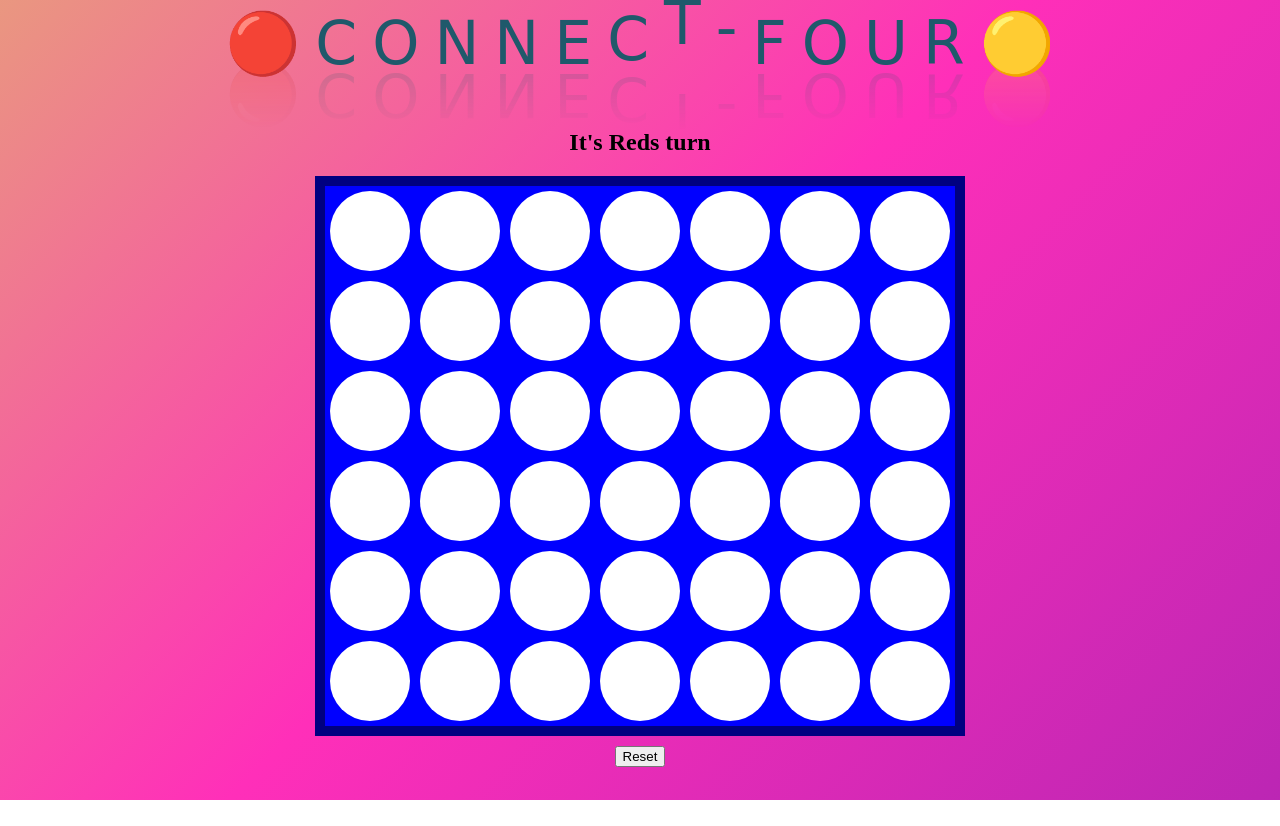
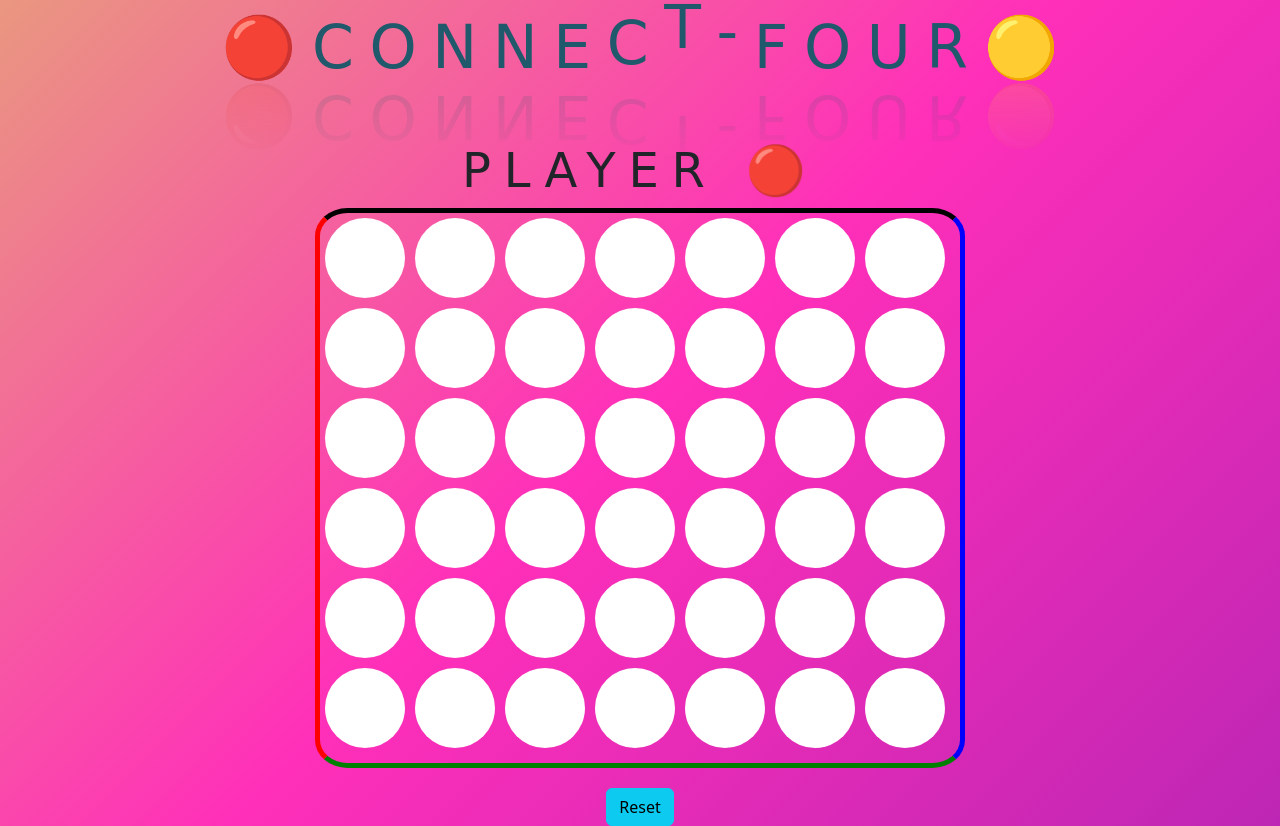
Before and after one commit to trimoni/Connect-Four-Unit-1, a plain HTML site: page index.html in a window 1280 px wide. Before the commit the page ends 800 px from the top, so only its background shows below. Drawn offline with nearby package versions, Linux system fonts and the light colour scheme; a web font is replaced by a local one.

Commit message:
animate rainbow

```diff
--- a/css/style.css
+++ b/css/style.css
@@ -59,6 +59,12 @@ body {
 
 #message{
   margin-top: 50px;
+  letter-spacing: .8rem;
+  font-size: 3rem;
+  display: flex;
+  align-content: center;
+  font-family: 'Sonsie One', cursive;
+
 }
 
 #board {
@@ -66,11 +72,14 @@ body {
   grid-template-rows: repeat(6, 90px);
   grid-template-columns: repeat(7, 90px);
   margin: 0 auto;
-  height: 540px;
-  width: 630px;
-  background-color: blue;
-  border: 10px solid navy;
-
+  height: 560px;
+  width: 650px;
+  border-radius: 5%;
+  border-left: 5px solid red;
+  border-bottom: 5px solid green;
+  border-right: 5px solid blue;
+  border-top: 5px solid black;
+  animation: pulse 2.5s ease-in infinite;
 }
 
 #board > div {
@@ -79,14 +88,18 @@ body {
   margin: 0 auto;
   height: 80px;
   width: 80px;
-  background-color: white;
+  background-image: none;
   border-radius: 50%;
   margin-top: 5px;
 }
 
 #resetBtn {
   margin: 0 auto;
-  margin-top : 10px;
+  margin-top : 20px;
+}
+
+#resetBtn:hover {
+  animation: pulse 0.5s ease-in infinite;
 }
 
 @media only screen and (min-width: 714px) { body {
@@ -94,16 +107,3 @@ body {
   flex-direction: column;
 }
 }
-
-
-/* @keyframes colorChange {
-  to {
-      opacity: 1;
-  }
-
-  from {
-      opacity: 1;
-      background-color: var(--bgColor);
-
-  }
-} */
--- a/index.html
+++ b/index.html
@@ -4,6 +4,16 @@
     <meta charset="UTF-8" />
     <meta http-equiv="X-UA-Compatible" content="IE=edge" />
     <meta name="viewport" content="width=device-width, initial-scale=1.0" />
+    <link
+      rel="stylesheet"
+      href="https://cdnjs.cloudflare.com/ajax/libs/animate.css/4.1.1/animate.min.css"
+    />
+    <link
+      href="https://cdn.jsdelivr.net/npm/bootstrap@5.2.1/dist/css/bootstrap.min.css"
+      rel="stylesheet"
+      integrity="sha384-iYQeCzEYFbKjA/T2uDLTpkwGzCiq6soy8tYaI1GyVh/UjpbCx/TYkiZhlZB6+fzT"
+      crossorigin="anonymous"
+    />
     <link rel="preconnect" href="https://fonts.googleapis.com" />
     <link rel="preconnect" href="https://fonts.gstatic.com" crossorigin />
     <link
@@ -11,6 +21,11 @@
       rel="stylesheet"
     />
     <link rel="stylesheet" href="./css/style.css" />
+    <script
+      src="https://cdn.jsdelivr.net/npm/bootstrap@5.2.1/dist/js/bootstrap.bundle.min.js"
+      integrity="sha384-u1OknCvxWvY5kfmNBILK2hRnQC3Pr17a+RTT6rIHI7NnikvbZlHgTPOOmMi466C8"
+      crossorigin="anonymous"
+    ></script>
     <script defer src="/js/app.js"></script>
     <title>Connect Four</title>
   </head>
@@ -31,7 +46,7 @@
       <span style="--i: 13">R</span>
       <span style="--i: 14">🟡</span>
     </div>
-    <h2 id="message"></h2>
+    <h2 class="animate__animated animate__bounce" id="message"></h2>
     <section id="board">
       <div id="sq41"></div>
       <div id="sq40"></div>
@@ -77,7 +92,9 @@
       <div id="sq0"></div>
     </section>
     <div>
-      <button id="resetBtn" type="reset" value="reset">Reset</button>
+      <button id="resetBtn" class="btn btn-info" type="reset" value="reset">
+        Reset
+      </button>
     </div>
   </body>
 </html>
--- a/js/app.js
+++ b/js/app.js
@@ -81,6 +81,7 @@ let board = Array(42).fill(null),
 const circleSpace = document.querySelectorAll("section > div");
 const topMessage = document.querySelector("#message");
 const reset = document.getElementById("resetBtn");
+const element = document.querySelector('.animate__animated animate__bounce');
 /*----------------------------- Event Listeners -----------------------------*/
 circleSpace.forEach((circle, index) =>
   circle.addEventListener("click", () => handleClick(index))
@@ -155,9 +156,9 @@ function switchPlayerTurn() {
 
 
 function updateMessage() {
-  topMessage.innerText = `It's ${turn > 0 ? "Red" : "Yellow"}s turn`;
+  topMessage.innerText = `PLAYER ${turn > 0 ? '🔴' : '🟡'}`;
   if (tie) topMessage.innerText = `Tie game`;
-  if (winner) topMessage.innerText = `${turn > 0 ? "Red" : "Yellow"} wins`;
+  if (winner) topMessage.innerText = `Player ${turn > 0 ? '🔴' : '🟡'} wins`;
 }
 
 
```
